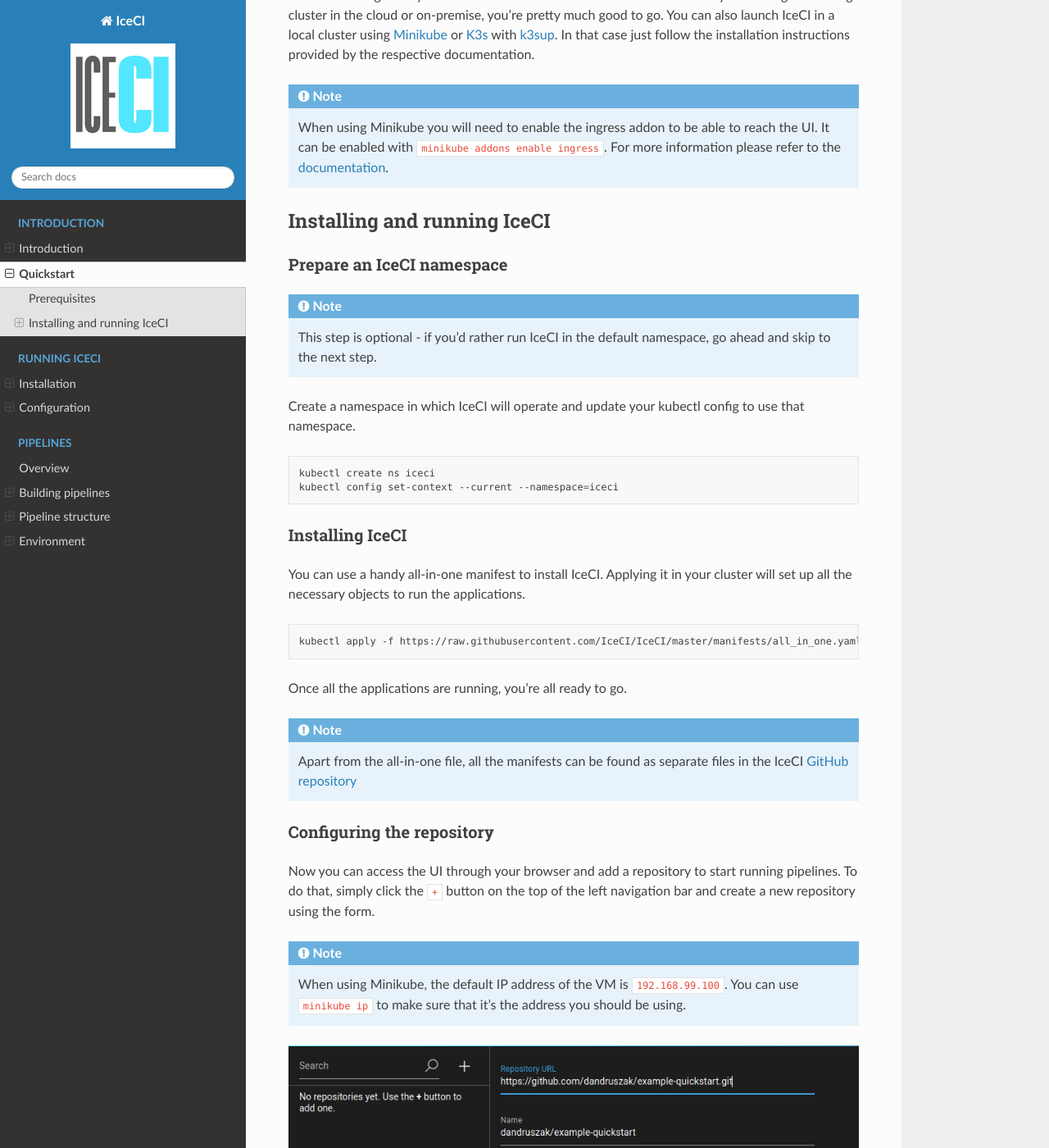
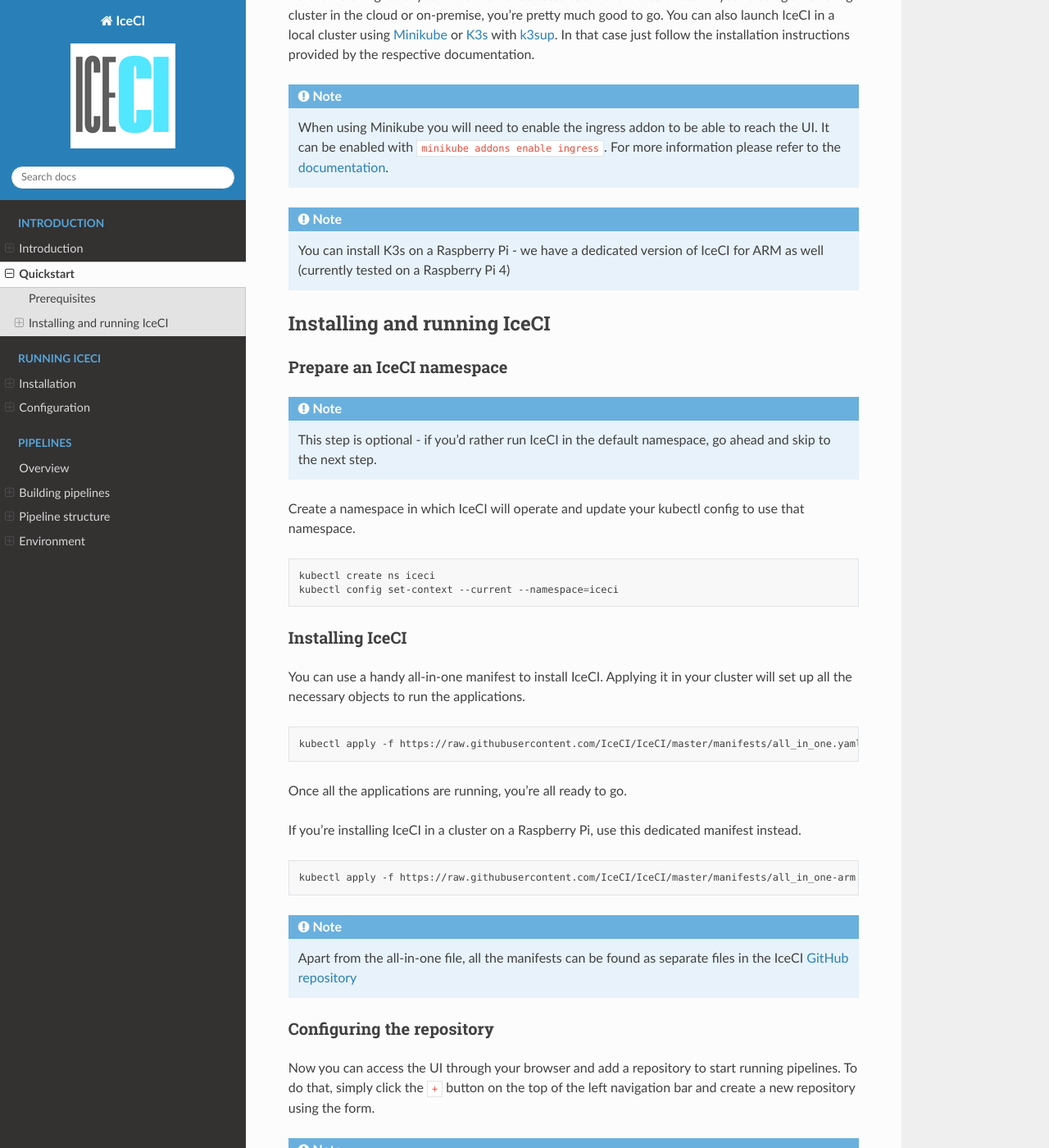
Before and after one commit to IceCI/Documentation, a Sphinx documentation site: the page built from source/pages/quickstart.rst, in a window 1280 px wide and 1400 px high, scrolled down 430 px. Shown: the whole window at 82% size. Built offline with Sphinx 7.4.7 and the Read the Docs theme 2.0.0, drawn with Linux system fonts in a browser that asks for light colours.

Commit message:
ARM information (#6)

```diff
--- a/source/pages/quickstart.rst
+++ b/source/pages/quickstart.rst
@@ -16,6 +16,8 @@
 .. note::
 	When using Minikube you will need to enable the ingress addon to be able to reach the UI. It can be enabled with ``minikube addons enable ingress``. For more information please refer to the `documentation <https://kubernetes.io/docs/tasks/access-application-cluster/ingress-minikube/>`_.
 
+.. note::
+	You can install K3s on a Raspberry Pi - we have a dedicated version of IceCI for ARM as well (currently tested on a Raspberry Pi 4)
 
 
 Installing and running IceCI
@@ -47,6 +49,13 @@
 
 Once all the applications are running, you're all ready to go.
 
+If you're installing IceCI in a cluster on a Raspberry Pi, use this dedicated manifest instead.
+
+.. code-block:: bash
+
+	kubectl apply -f https://raw.githubusercontent.com/IceCI/IceCI/master/manifests/all_in_one-arm.yaml
+
+
 .. note::
 	Apart from the all-in-one file, all the manifests can be found as separate files in the IceCI `GitHub repository <https://github.com/IceCI/IceCI>`_
 
```
